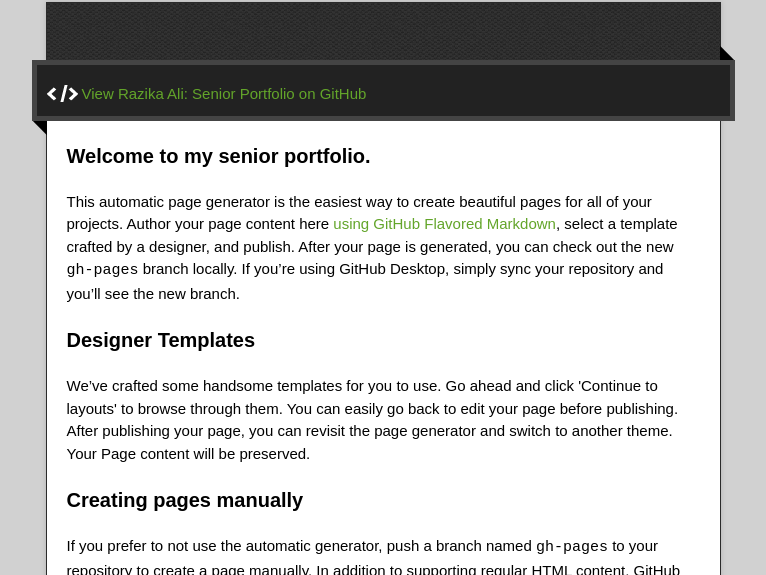
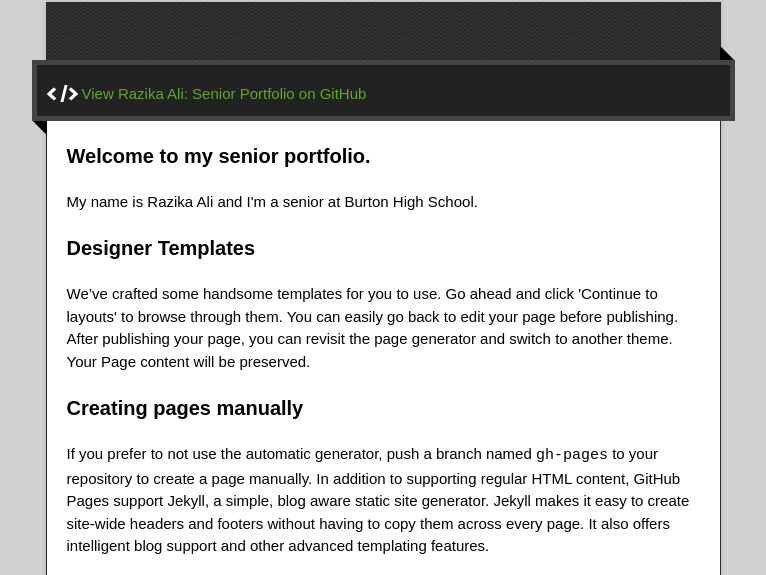
Before and after one commit to razikaali/razikaali.github.io, a plain HTML site: page index.html in a window 1280 px wide. Shown: the part 218-793 px from the top of the page, without its empty margins (257-1023 px from the left). Drawn offline with nearby package versions, Linux system fonts and the light colour scheme.

Commit message:
Update index.html

```diff
--- a/index.html
+++ b/index.html
@@ -37,7 +37,7 @@
           <h3>
 <a id="welcome-to-my-senior-portfolio" class="anchor" href="#welcome-to-my-senior-portfolio" aria-hidden="true"><span class="octicon octicon-link"></span></a>Welcome to my senior portfolio.</h3>
 
-<p>This automatic page generator is the easiest way to create beautiful pages for all of your projects. Author your page content here <a href="https://guides.github.com/features/mastering-markdown/">using GitHub Flavored Markdown</a>, select a template crafted by a designer, and publish. After your page is generated, you can check out the new <code>gh-pages</code> branch locally. If you’re using GitHub Desktop, simply sync your repository and you’ll see the new branch.</p>
+<p>My name is Razika Ali and I'm a senior at Burton High School.</p>
 
 <h3>
 <a id="designer-templates" class="anchor" href="#designer-templates" aria-hidden="true"><span class="octicon octicon-link"></span></a>Designer Templates</h3>
```
